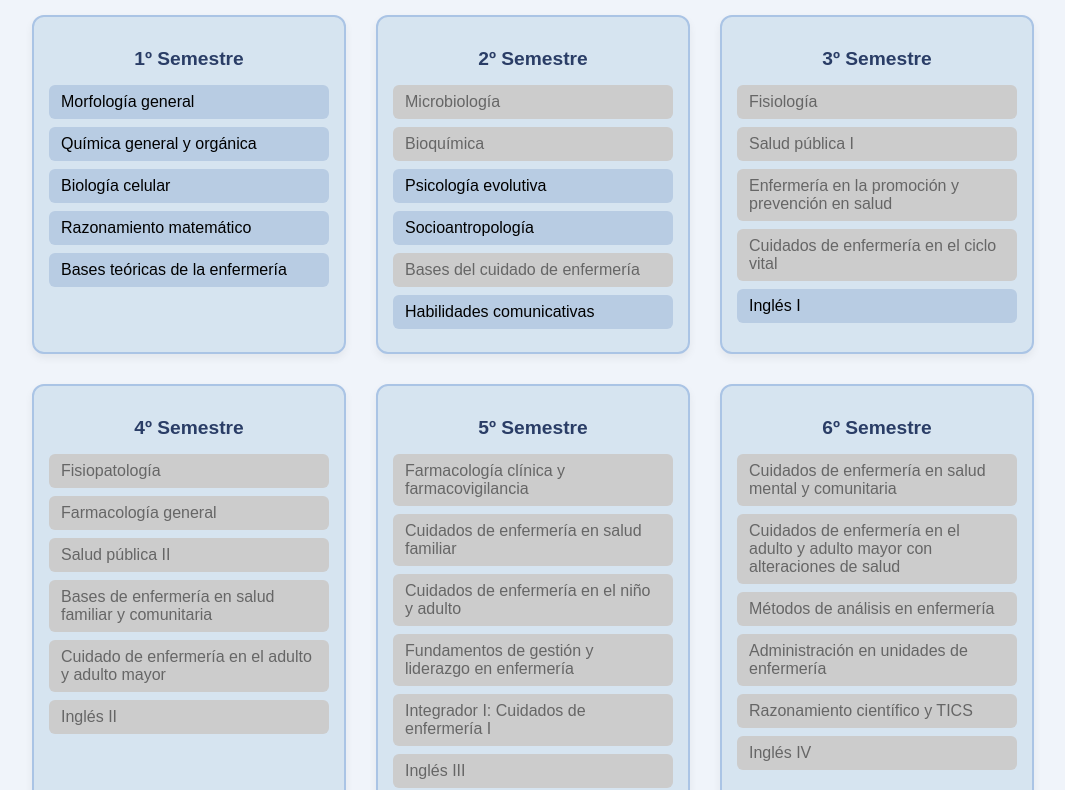
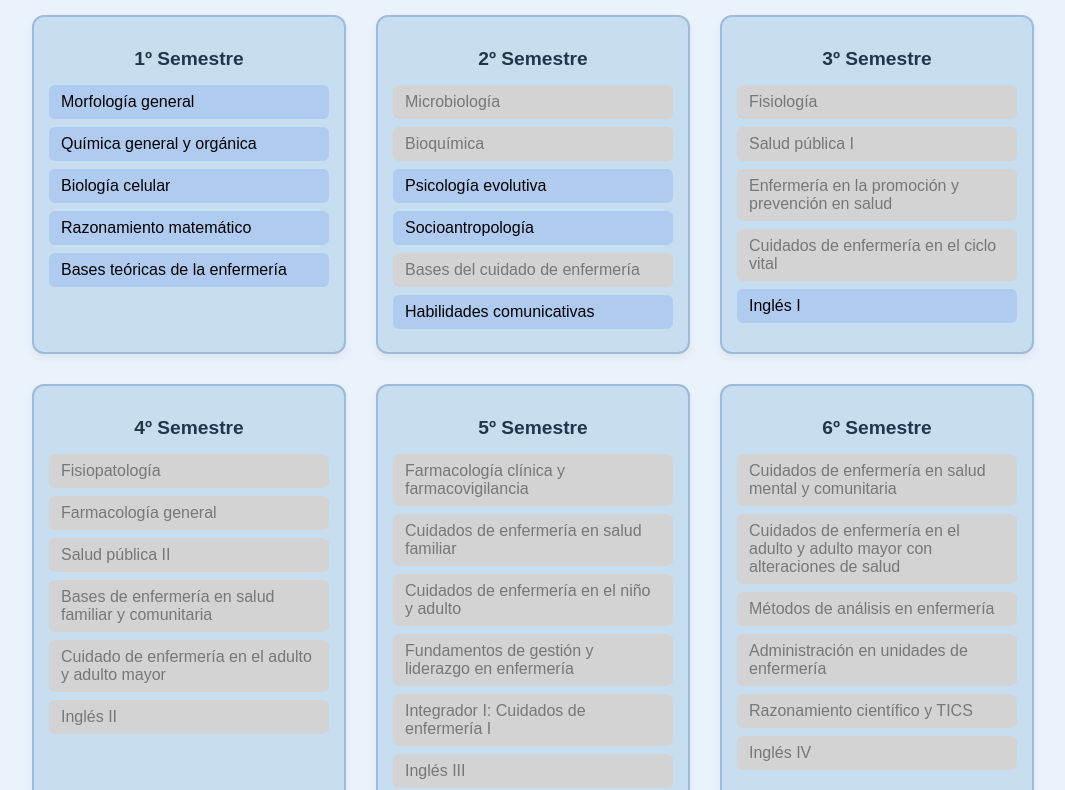
Before and after one commit to isidingdong/malla-enfermeria-unab, a plain HTML site: page index.html in a window 1280 px wide. Shown: the part 93-883 px from the top of the page, without its empty margins (107-1172 px from the left). Drawn offline with Linux system fonts and the light colour scheme.

Commit message:
Update styles.css

```diff
--- a/styles.css
+++ b/styles.css
@@ -1,13 +1,13 @@
 body {
   font-family: Arial, sans-serif;
-  background-color: #F0F4FA; /* Fondo azul claro */
+  background-color: #EAF2FB; /* Celeste pálido */
   margin: 0;
   padding: 20px;
 }
 
 h1 {
   text-align: center;
-  color: #2A3D66; /* Azul marino */
+  color: #20364B; /* Azul marino oscuro */
   margin-bottom: 30px;
 }
 
@@ -19,17 +19,17 @@ h1 {
 }
 
 .semestre {
-  border: 2px solid #AAC4E5;
+  border: 2px solid #9EBBD9;
   border-radius: 12px;
   padding: 15px;
   width: 280px;
-  background-color: #D6E4F0; /* Azul claro */
+  background-color: #C7DDF0; /* Azul claro pastel */
   box-shadow: 0 4px 8px rgba(0,0,0,0.06);
 }
 
 .semestre h2 {
   text-align: center;
-  color: #2A3D66;
+  color: #20364B;
   font-size: 1.2em;
   margin-bottom: 15px;
 }
@@ -38,27 +38,27 @@ h1 {
   padding: 8px 12px;
   margin: 8px 0;
   border-radius: 6px;
-  background-color: #B8CCE3; /* Azul suave para no aprobado */
+  background-color: #AFCBEF; /* No aprobado */
   cursor: pointer;
   transition: all 0.3s ease;
 }
 
 .ramo.bloqueado {
-  background-color: #CCCCCC;
-  color: #666;
+  background-color: #D3D3D3;
+  color: #777;
   cursor: not-allowed;
 }
 
 .ramo.aprobado {
-  background-color: #2D3E50; /* Azul marino pastel */
+  background-color: #2A3D66; /* Azul marino oscuro */
   color: white;
   text-decoration: line-through;
 }
 
 .ramo.corequisito {
-  background-color: #B5D9F5; /* Celeste pastel para co-requisitos activos */
+  background-color: #B9D9F6; /* Celeste pastel */
 }
 
 .ramo:hover:not(.bloqueado):not(.aprobado) {
-  background-color: #A5BFE1;
+  background-color: #91B6E2;
 }
```
